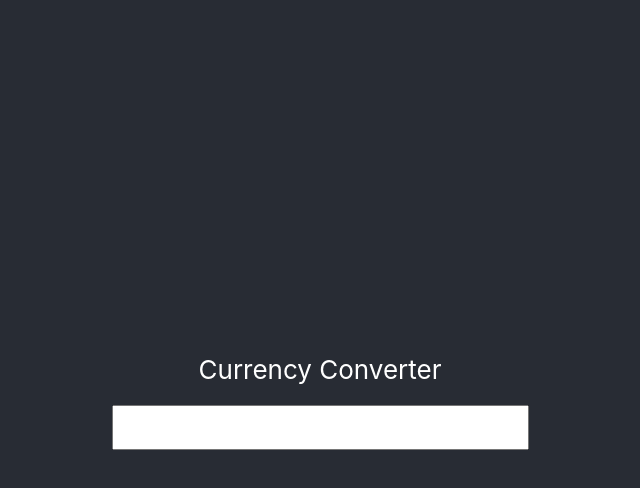
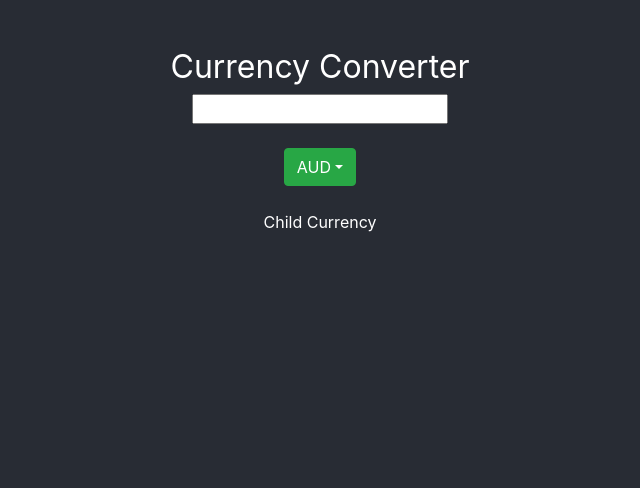
Before and after one commit to leonardkoh/currency-converter, a React (Create React App) app: page / in a window 1280 px wide. Shown: the top 488 px of the page, without its empty margins (320-960 px from the left). Built offline with nearby package versions, Linux system fonts and the light colour scheme; no server answers.

Commit message:
child comps written

```diff
--- a/src/App.css
+++ b/src/App.css
@@ -1,38 +1,14 @@
 .App {
-  text-align: center;
-}
-
-.App-logo {
-  height: 40vmin;
-  pointer-events: none;
-}
-
-@media (prefers-reduced-motion: no-preference) {
-  .App-logo {
-    animation: App-logo-spin infinite 20s linear;
-  }
+  text-align: center ;
 }
 
 .App-header {
   background-color: #282c34;
   min-height: 100vh;
-  display: flex;
-  flex-direction: column;
-  align-items: center;
-  justify-content: center;
-  font-size: calc(10px + 2vmin);
   color: white;
 }
 
-.App-link {
-  color: #61dafb;
+h1 {
+  font-size: 2rem;
+  font-weight: 400;
 }
-
-@keyframes App-logo-spin {
-  from {
-    transform: rotate(0deg);
-  }
-  to {
-    transform: rotate(360deg);
-  }
-}
--- a/src/App.js
+++ b/src/App.js
@@ -6,36 +6,96 @@ class App extends React.Component {
     super(props)
     this.state = {
       currency: '',
-      value: 0
+      value: ''
     }
+
+    this.handleAmountChange = this.handleAmountChange.bind(this);
   }
+
   componentDidMount() {
+    fetch("https://api.exchangeratesapi.io/latest?base=AUD")
+      .then(res => res.json())
+      .then(result => {this.setState({currency: result})});
+  }
 
+  handleAmountChange(e) {
+    this.setState({value: e})
+    console.log(this.state.value);
   }
+
   render() {
+    console.log("render");
+    console.log(`${this.state.currency}`)
     return (
-
-      <Currency />
+      <div className="App">
+        <header className="App-header pt-5">
+          <h1>Currency Converter</h1>
+            <BaseAmount value={this.handleAmountChange}/>
+          <br />
+            <BaseCurrency />
+          <br />
+          <ChildCurrency result={this.state.currency.rates} />
+        </header>
+      </div>
     )
   }
 }
 
-class Currency extends React.Component {
-  render(){
+class BaseCurrency extends React.Component {
 
+  componentDidMount() {
+    fetch("https://api.exchangeratesapi.io/latest?base=AUD")
+      .then(res => res.json())
+      .then((result) => {this.setState({currency: result})});
+  }
+  render() {
+    return (
+      <div>
+      <div className="dropdown">
+  <button className="btn btn-success dropdown-toggle" type="button" id="dropdownMenuButton" data-toggle="dropdown" aria-haspopup="true" aria-expanded="false">
+    AUD
+  </button>
+  <div className="dropdown-menu" aria-labelledby="dropdownMenuButton">
+    <a className="dropdown-item text-center">AUD</a>
+    <a className="dropdown-item text-center">USD</a>
+    <a className="dropdown-item text-center">CAD</a>
+  </div>
+</div>
+      </div>
+  )
+  }
+}
+class BaseAmount extends React.Component {
+  constructor(props) {
+    super(props);
 
-  return (
+    this.handleChange = this.handleChange.bind(this);
+  }
 
-    <div className="App">
-    <header className="App-header">
-    <p>Currency Converter</p>
-    {/* <input class="btn-outline-light"></input> */}
-    <input class=""></input>
+  handleChange(e) {
+    this.props.value(e.target.value);
+  }
 
-    </header>
-    </div>
+  render() {
+    return (
+      <div>
+        <input className="" onChange={this.handleChange}></input>
+      </div>
   )
   }
 }
 
+function ChildCurrency(c) {
+    console.log(c.result)
+    return (
+      <div>
+      Child Currency
+      <br />
+        {/* {c.result} */}
+
+      </div>
+
+  )
+}
+
 export default App;
```
